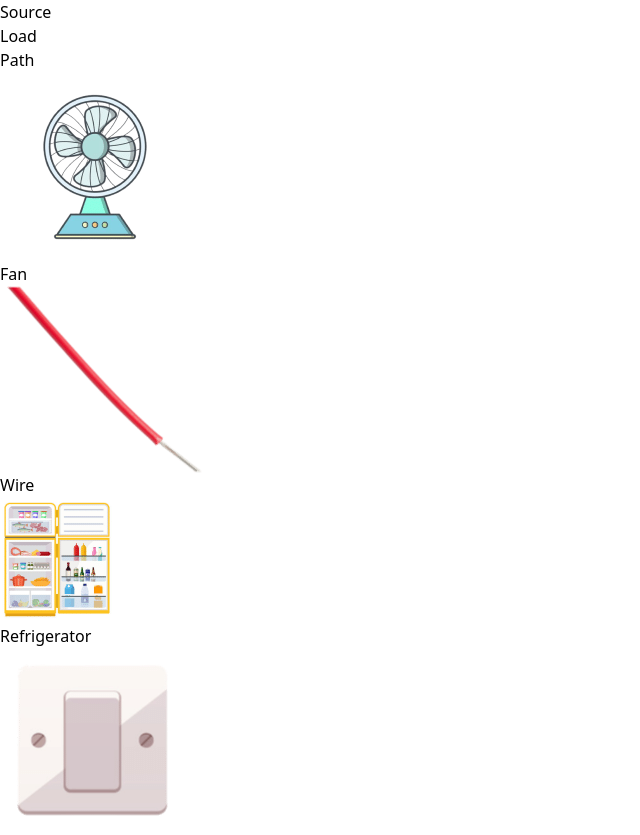
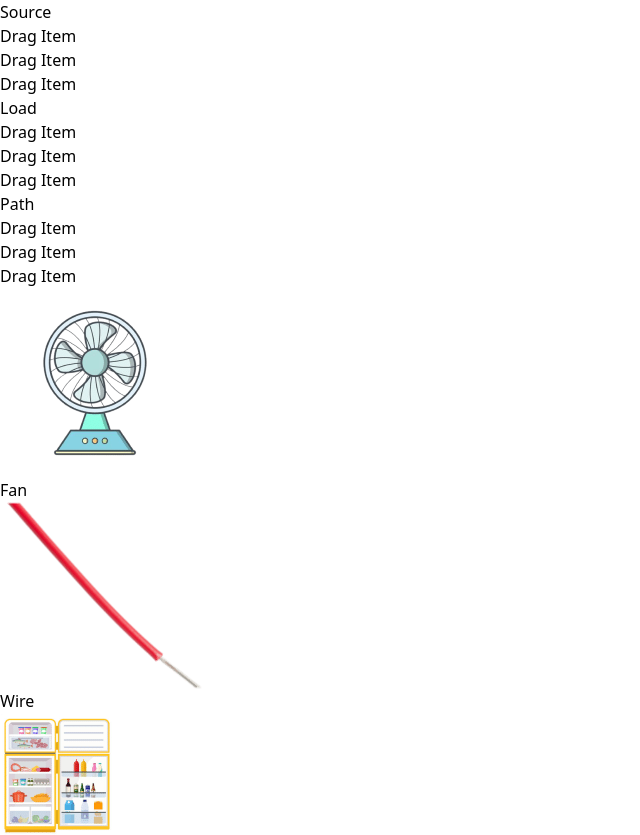
Before and after one commit to Avinash-1-10/dnd-game, a React (Vite) app: page / in a window 1280 px wide. Shown: the top 835 px of the page, without its empty margins (0-640 px from the left). Built offline with nearby package versions, Linux system fonts and the light colour scheme.

Commit message:
components added

```diff
--- a/src/App.tsx
+++ b/src/App.tsx
@@ -1,5 +1,8 @@
 import React, { useState } from "react";
 import cardData, { Card } from "./data/cards";
+import RightZone from "./components/RightZone";
+import LeftZone from "./components/LeftZone";
+import Buttons from "./components/Buttons";
 
 const App: React.FC = () => {
   const [cards, setCards] = useState<Card[]>(cardData);
@@ -62,7 +65,7 @@ const App: React.FC = () => {
     setSourceData([]);
     setLoadData([]);
     setPathData([]);
-    setCards(cardData)
+    setCards(cardData);
     setCheck(false);
   };
 
@@ -70,121 +73,18 @@ const App: React.FC = () => {
     <>
       <div className="flex gap-5 m-5 h-[685px] justify-between">
         {/* Left Zone */}
-        <div className="flex-1 flex flex-col gap-5 p-5">
-          {/* sourceData */}
-          <div
-            className="flex-1 shadow-md flex gap-5 justify-between p-5"
-            onDragOver={(e) => e.preventDefault()}
-            onDrop={(e) => handleDrop(e, "Source")}
-          >
-            <span className="flex-1 min-w-[156px] h-[165px] flex justify-center items-center">
-              <button className="text-white bg-indigo-500 w-[108px] py-1 rounded-md">
-                Source
-              </button>
-            </span>
-            {[...Array(3)].map((_, index) => (
-              <span
-                key={index}
-                className={`flex-1 flex flex-col justify-center items-center gap-5 shadow-md min-w-[156px] h-[165px] rounded-md ${
-                  check &&
-                  (sourceData[index]?.zone === "Source"
-                    ? "border border-green-200 shadow-lg shadow-green-400"
-                    : "border border-red-200 shadow-lg shadow-red-400")
-                }`}
-              >
-                <img
-                  src={sourceData[index]?.image}
-                  alt={sourceData[index]?.content}
-                  className="h-[50%]"
-                />
-                {sourceData[index]?.content}
-              </span>
-            ))}
-          </div>
-          {/* loadData */}
-          <div
-            className="flex-1 shadow-md flex gap-5 justify-between p-5"
-            onDragOver={(e) => e.preventDefault()}
-            onDrop={(e) => handleDrop(e, "Load")}
-          >
-            <span className="flex-1 min-w-[156px] h-[165px] flex justify-center items-center">
-              <button className="text-white bg-indigo-500 w-[108px] py-1 rounded-md">
-                Load
-              </button>
-            </span>
-            {[...Array(3)].map((_, index) => (
-              <span
-                key={index}
-                className={`flex-1 flex flex-col justify-center items-center gap-5 shadow-md min-w-[156px] h-[165px] rounded-md ${
-                  check &&
-                  (loadData[index]?.zone === "Load"
-                    ? "border border-green-200 shadow-lg shadow-green-400"
-                    : "border border-red-200 shadow-lg shadow-red-400")
-                }`}
-              >
-                <img
-                  src={loadData[index]?.image}
-                  alt={loadData[index]?.content}
-                  className="h-[50%]"
-                />
-                {loadData[index]?.content}
-              </span>
-            ))}
-          </div>
-          {/* pathData */}
-          <div
-            className="flex-1 shadow-md flex gap-5 justify-between p-5"
-            onDragOver={(e) => e.preventDefault()}
-            onDrop={(e) => handleDrop(e, "Path")}
-          >
-            <span className="flex-1 min-w-[156px] h-[165px] flex justify-center items-center">
-              <button className="text-white bg-indigo-500 w-[108px] py-1 rounded-md">
-                Path
-              </button>
-            </span>
-            {[...Array(3)].map((_, index) => (
-              <span
-                key={index}
-                className={`flex-1 flex flex-col justify-center items-center gap-2 shadow-md min-w-[156px] h-[165px] rounded-md ${
-                  check &&
-                  (pathData[index]?.zone === "Path"
-                    ? "border border-green-200 shadow-lg shadow-green-400"
-                    : "border border-red-200 shadow-lg shadow-red-400")
-                }`}
-              >
-                <img
-                  src={pathData[index]?.image}
-                  alt={pathData[index]?.content}
-                  className="h-[50%]"
-                />
-                {pathData[index]?.content}
-              </span>
-            ))}
-          </div>
-        </div>
+        <LeftZone
+          handleDrop={handleDrop}
+          sourceData={sourceData}
+          loadData={loadData}
+          pathData={pathData}
+          check={check}
+        />
         {/* Right Zone */}
-        <div className="flex-1 border grid grid-cols-3 gap-5 p-5 transition-all duration-200">
-          {cards.map((card) => (
-            <span
-              key={card.id}
-              className="flex-1 shadow-md min-w-[156px] h-[188px] flex flex-col justify-center items-center gap-2 bg-white"
-              draggable
-              onDragStart={(e) => handleDragStart(e, card)}
-            >
-              <img src={card.image} alt={card.content} className="h-[50%]" />
-              <p>{card.content}</p>
-            </span>
-          ))}
-        </div>
+        <RightZone cards={cards} handleDragStart={handleDragStart} />
       </div>
-      <div>
-        <button onClick={handleCheck} className="btn">
-          Check
-        </button>
-        <button onClick={handleReset} className="btn">
-          Reset
-        </button>
-      </div>
+      {/* Buttons */}
+      <Buttons handleCheck={handleCheck} handleReset={handleReset} />
     </>
   );
 };
--- /dev/null
+++ b/src/components/Buttons.tsx
@@ -0,0 +1,21 @@
+import React from "react";
+
+interface Props {
+  handleCheck: () => void;
+  handleReset: () => void;
+}
+
+const Buttons: React.FC<Props> = ({ handleCheck, handleReset }) => {
+  return (
+    <div className="flex justify-center items-center gap-5">
+      <button onClick={handleCheck} className=" bg-green-600 text-white px-3 py-1 rounded-md">
+        Check
+      </button>
+      <button onClick={handleReset} className=" bg-yellow-500 text-white px-3 py-1 rounded-md">
+        Reset
+      </button>
+    </div>
+  );
+};
+
+export default Buttons;
--- a/src/components/LeftZone.tsx
+++ b/src/components/LeftZone.tsx
@@ -1,9 +1,133 @@
-import React from 'react'
+import React from "react";
+import { Card } from "../data/cards";
 
-const LeftZone = () => {
-  return (
-    <div>LeftZone</div>
-  )
+interface Props {
+  handleDrop: (e: React.DragEvent<HTMLDivElement>, targetData: string) => void;
+  sourceData: Card[];
+  loadData: Card[];
+  pathData: Card[];
+  check: boolean;
 }
 
-export default LeftZone
+const LeftZone: React.FC<Props> = ({
+  handleDrop,
+  sourceData,
+  loadData,
+  pathData,
+  check,
+}) => {
+  return (
+    <div className="flex-1 flex flex-col gap-5">
+      {/* sourceData */}
+      <div
+        className="flex-1 shadow-md flex gap-5 justify-between p-5"
+        onDragOver={(e) => e.preventDefault()}
+        onDrop={(e) => handleDrop(e, "Source")}
+      >
+        <span className="flex-1 min-w-[156px] h-[165px] flex justify-center items-center">
+          <button className="text-white bg-indigo-500 w-[108px] py-1 rounded-md">
+            Source
+          </button>
+        </span>
+        {[...Array(3)].map((_, index) => (
+          <span
+            key={index}
+            className={`flex-1 flex flex-col justify-center items-center gap-5 shadow-md min-w-[156px] h-[165px] rounded-md ${
+              check &&
+              (sourceData[index]?.zone === "Source"
+                ? "border border-green-200 shadow-lg shadow-green-400"
+                : "border border-red-200 shadow-lg shadow-red-400")
+            }`}
+          >
+            <img
+              src={sourceData[index]?.image}
+              alt={sourceData[index]?.content}
+              className="h-[50%]"
+            />
+            <p
+              className={`${
+                sourceData[index]?.content ? "text-indigo-600" : "text-gray-500"
+              }`}
+            >
+              {sourceData[index]?.content || "Drag Item"}
+            </p>
+          </span>
+        ))}
+      </div>
+      {/* loadData */}
+      <div
+        className="flex-1 shadow-md flex gap-5 justify-between p-5"
+        onDragOver={(e) => e.preventDefault()}
+        onDrop={(e) => handleDrop(e, "Load")}
+      >
+        <span className="flex-1 min-w-[156px] h-[165px] flex justify-center items-center">
+          <button className="text-white bg-indigo-500 w-[108px] py-1 rounded-md">
+            Load
+          </button>
+        </span>
+        {[...Array(3)].map((_, index) => (
+          <span
+            key={index}
+            className={`flex-1 flex flex-col justify-center items-center gap-5 shadow-md min-w-[156px] h-[165px] rounded-md ${
+              check &&
+              (loadData[index]?.zone === "Load"
+                ? "border border-green-200 shadow-lg shadow-green-400"
+                : "border border-red-200 shadow-lg shadow-red-400")
+            }`}
+          >
+            <img
+              src={loadData[index]?.image}
+              alt={loadData[index]?.content}
+              className="h-[50%]"
+            />
+            <p
+              className={`${
+                loadData[index]?.content ? "text-indigo-600" : "text-gray-500"
+              }`}
+            >
+              {loadData[index]?.content || "Drag Item"}
+            </p>
+          </span>
+        ))}
+      </div>
+      {/* pathData */}
+      <div
+        className="flex-1 shadow-md flex gap-5 justify-between p-5"
+        onDragOver={(e) => e.preventDefault()}
+        onDrop={(e) => handleDrop(e, "Path")}
+      >
+        <span className="flex-1 min-w-[156px] h-[165px] flex justify-center items-center">
+          <button className="text-white bg-indigo-500 w-[108px] py-1 rounded-md">
+            Path
+          </button>
+        </span>
+        {[...Array(3)].map((_, index) => (
+          <span
+            key={index}
+            className={`flex-1 flex flex-col justify-center items-center gap-2 shadow-md min-w-[156px] h-[165px] rounded-md ${
+              check &&
+              (pathData[index]?.zone === "Path"
+                ? "border border-green-200 shadow-lg shadow-green-400"
+                : "border border-red-200 shadow-lg shadow-red-400")
+            }`}
+          >
+            <img
+              src={pathData[index]?.image}
+              alt={pathData[index]?.content}
+              className="h-[50%]"
+            />
+            <p
+              className={`${
+                pathData[index]?.content ? "text-indigo-600" : "text-gray-500"
+              }`}
+            >
+              {pathData[index]?.content || "Drag Item"}
+            </p>
+          </span>
+        ))}
+      </div>
+    </div>
+  );
+};
+
+export default LeftZone;
--- a/src/components/RightZone.tsx
+++ b/src/components/RightZone.tsx
@@ -1,9 +1,27 @@
-import React from 'react'
+import React from "react";
+import { Card } from "../data/cards";
 
-const RightZone = () => {
-  return (
-    <div>RightZone</div>
-  )
+interface Props {
+  cards: Card[];
+  handleDragStart: (e: React.DragEvent<HTMLSpanElement>, card: Card) => void;
 }
 
-export default RightZone
+const RightZone: React.FC<Props> = ({ cards, handleDragStart }) => {
+  return (
+    <div className="flex-1 border grid grid-cols-3 gap-5 p-5 transition-all duration-200">
+      {cards.map((card) => (
+        <span
+          key={card.id}
+          className="flex-1 shadow-md min-w-[156px] h-[188px] flex flex-col justify-center items-center gap-2 bg-white"
+          draggable
+          onDragStart={(e) => handleDragStart(e, card)}
+        >
+          <img src={card.image} alt={card.content} className="h-[50%]" />
+          <p className="text-indigo-600">{card.content}</p>
+        </span>
+      ))}
+    </div>
+  );
+};
+
+export default RightZone;
```
